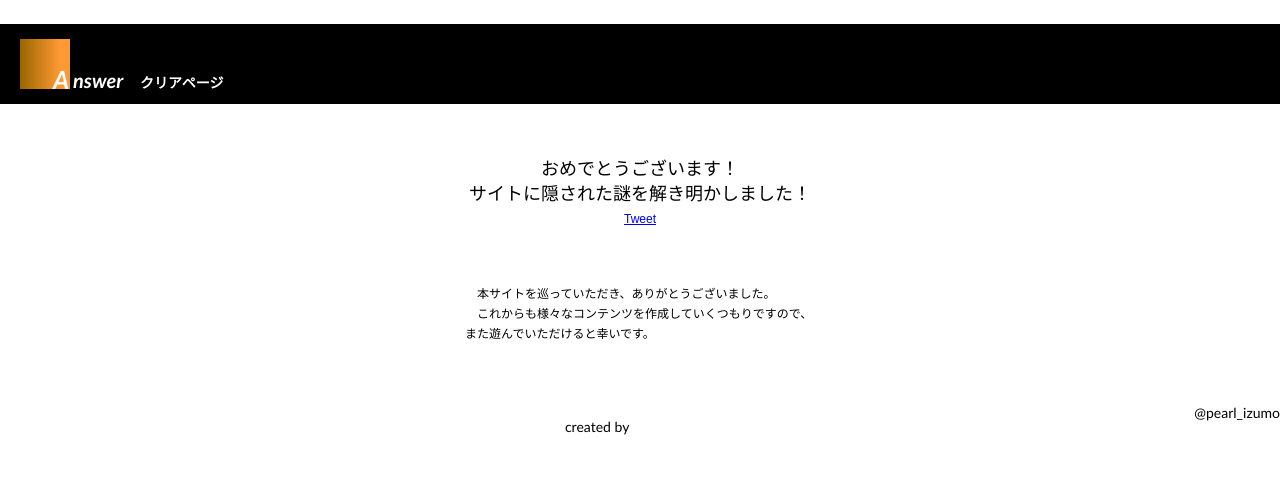
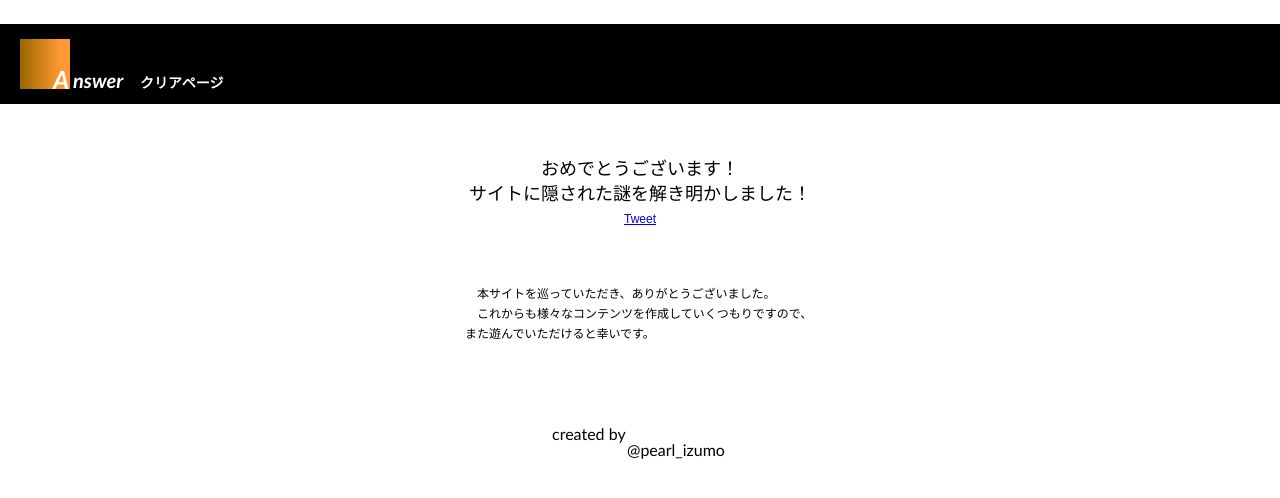
Before and after one commit to pearl-izumo/Portfolio, a plain HTML site: page clear/index.html in a window 1280 px wide. Shown: the part 96-594 px from the top of the page. Drawn offline with Linux system fonts and the light colour scheme.

Commit message:
Update styles.css

```diff
--- a/clear/css/styles.css
+++ b/clear/css/styles.css
@@ -51,13 +51,24 @@ header{height: 120px; user-select: none;}
 .text h1,h2{font-weight: lighter;}
 .text p{text-align:left; margin-top:60px; line-height: 20px;}
 
-
-
 footer {
-  display: flex; text-align: center;
-  font-size: 14px; font-family: "optima";
-  margin-top: 40px; margin-bottom: 60px;
-  user-select: none;
+  width: 200px;
+  height: 60px;
+  margin-left: auto;
+  margin-right: auto;
+  font-family: "optima",sans-serif;
+  display: flex;
+  align-items: center;
+  margin-top: 60px;
+  margin-bottom: 30px;
+  position: relative;
+  user-select: none;}
+footer p{
+  position: absolute;
+  left: 12px;
 }
-footer p{margin-left: auto; margin-right: auto; text-align: center;}
-footer a{text-decoration: none; color: black;}
+footer a{
+  position: absolute;
+  left: 87px; top: 36px;
+  text-decoration: none;
+  color: black}
```
